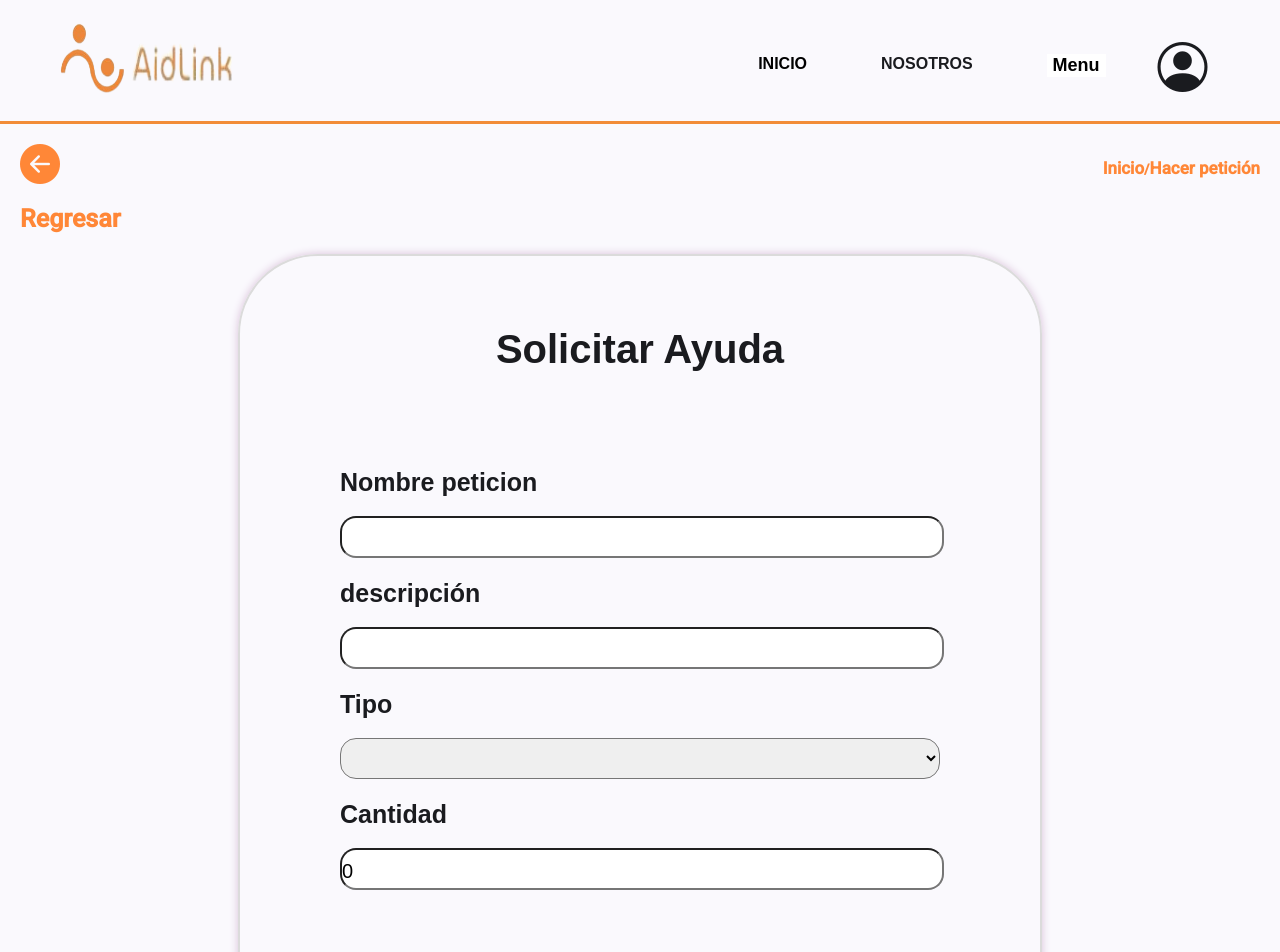
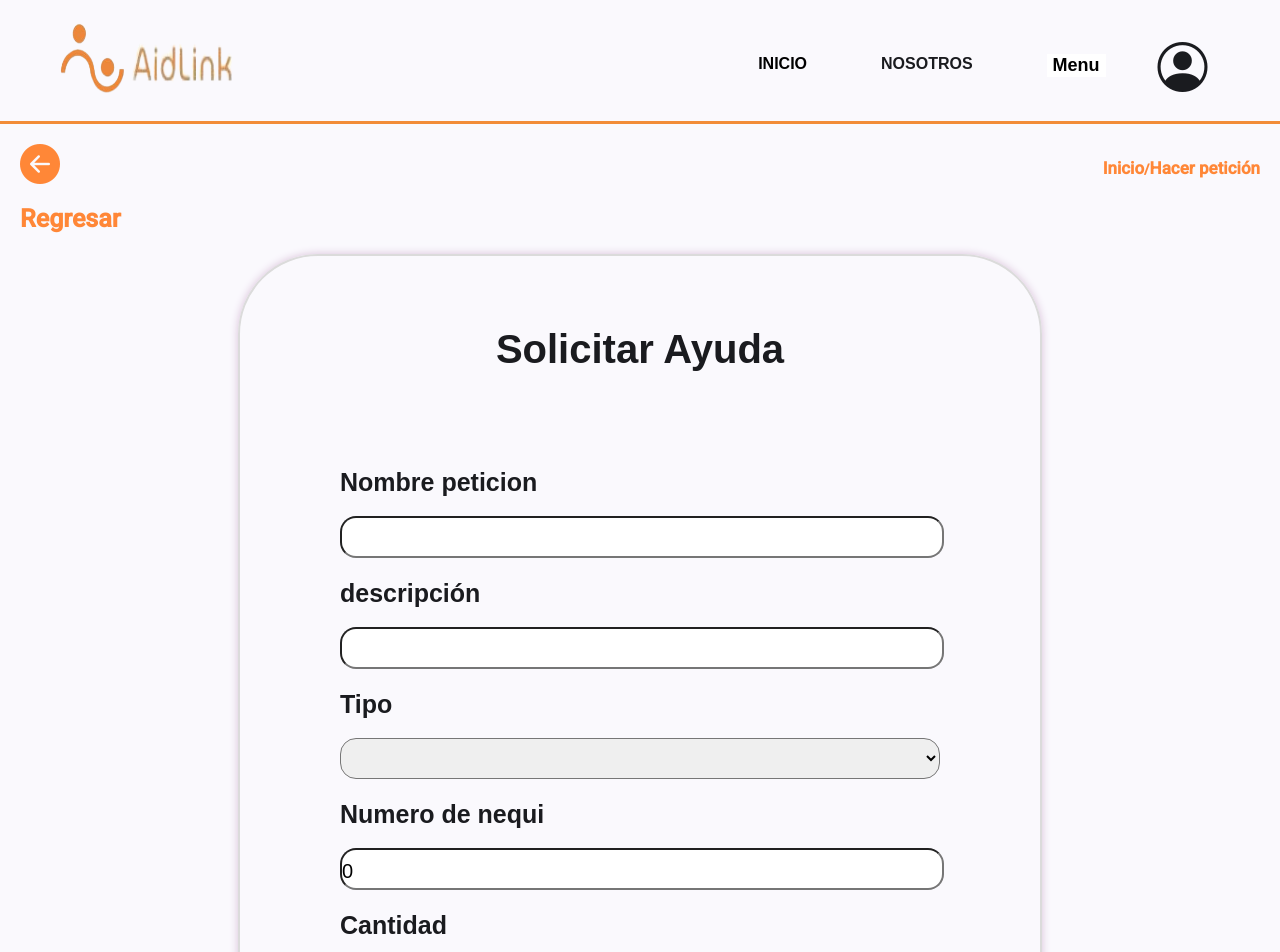
Before and after one commit to MiguelKing01/AidLinkAngular, an Angular app: page /peticion in a window 1280 px wide. Shown: the top 952 px of the page. Built offline with nearby package versions, Linux system fonts and the light colour scheme.

Commit message:
EnviarPeticionFinal

```diff
--- a/src/app/pages/enviar-peticion/enviar-peticion.html
+++ b/src/app/pages/enviar-peticion/enviar-peticion.html
@@ -39,6 +39,10 @@
           <label for="direccion" class="text">Dirección</label> <br />
           <input [(ngModel)]="NuevaPeticion.direccion" type="text" class="input" />
         </section>
+        <section class="caja" *ngIf="mostrarDireccion == false">
+          <label class="text" for="nequi">Numero de nequi</label><br>
+          <input class="input" type="number" [(ngModel)]="NuevaPeticion.nequi" name="nequi">
+        </section>
         <section class="caja">
           <label for="cantidad" class="text">Cantidad</label> <br />
           <input [(ngModel)]="NuevaPeticion.cantidad_peticion" type="number" class="input" />
--- a/src/app/pages/enviar-peticion/enviar-peticion.ts
+++ b/src/app/pages/enviar-peticion/enviar-peticion.ts
@@ -25,6 +25,7 @@ export class EnviarPeticion {
     fecha_peticion: new Date().toISOString().split('T')[0] as any,
     estado_peticion: 1,
     direccion: '',
+    nequi: 0,
     usuario: { id: 0},
     categoriaId: 0,
   };
@@ -35,9 +36,14 @@ export class EnviarPeticion {
     this.UsuarioActual = this.usuarioService.getUsuarioIdActual();
   }
 
-  CategoriaPeticion() {
-    this.mostrarDireccion = this.NuevaPeticion.categoriaId == 1;
+CategoriaPeticion() {
+  if (this.NuevaPeticion.categoriaId == 1) {
+    this.mostrarDireccion = true;
+  } else {
+    this.mostrarDireccion = false;
   }
+}
+
 
   crearPeticion() {
     this.ObtenerUsuario();
--- a/src/app/services/peticion.ts
+++ b/src/app/services/peticion.ts
@@ -10,6 +10,7 @@ export interface Peticion {
   fecha_peticion: String;
   estado_peticion: number;
   direccion: string | null;
+  nequi: number | null;
   usuario: {id: number};
   categoriaId: number;
   // usuario: {
```
